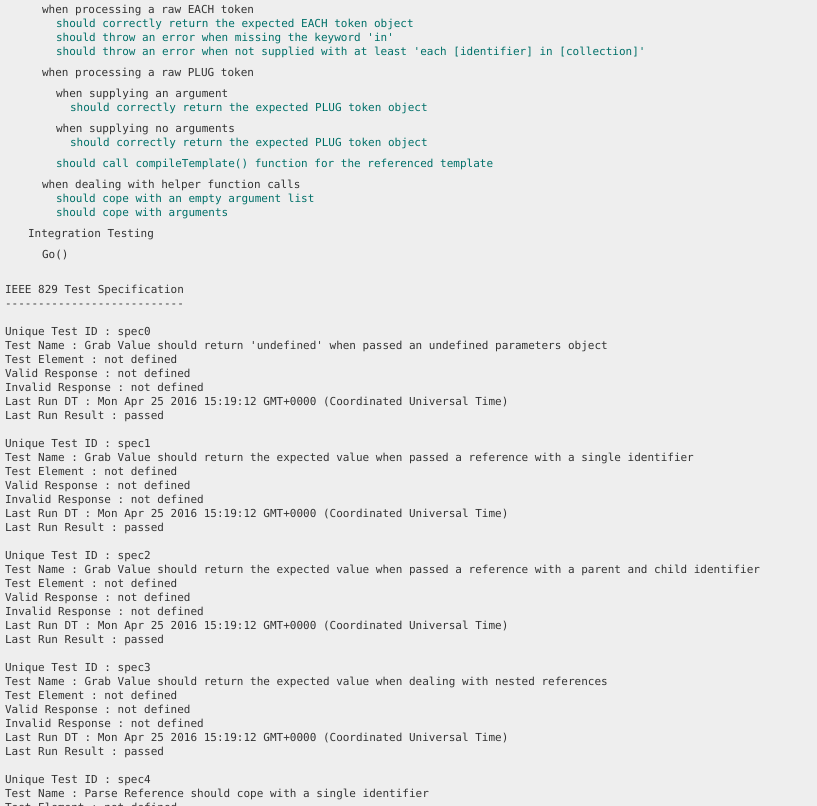
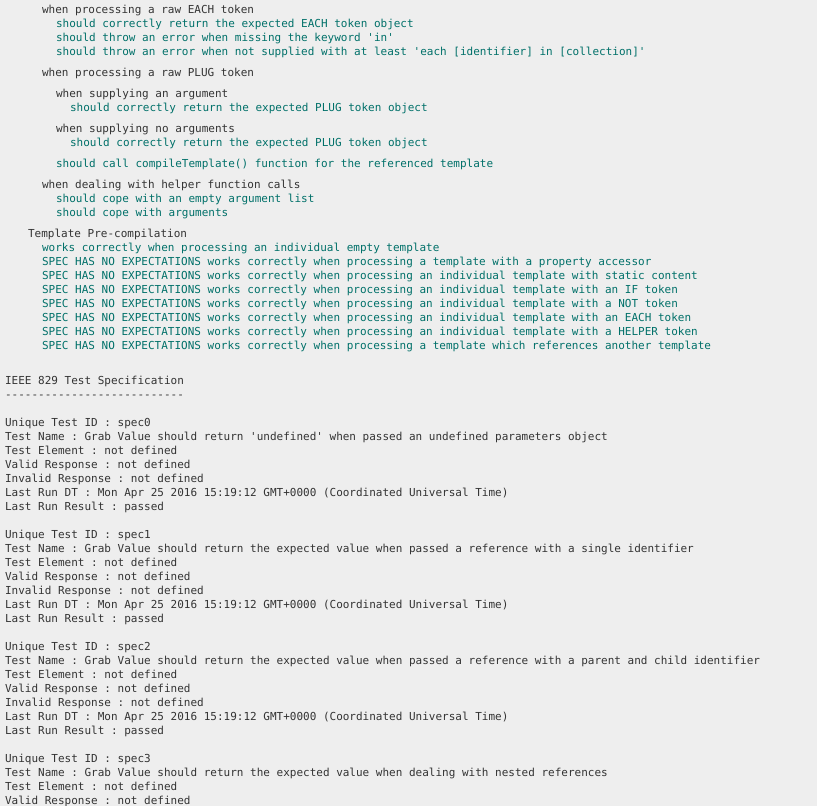
Before and after one commit to nikkorn/tofflejs, a website: page jasmine-standalone-2.4.1/SpecRunner.html in a window 1280 px wide. Shown: the part 949-1755 px from the top of the page, without its empty margins (0-817 px from the left). Drawn offline with Linux system fonts and the light colour scheme.

Commit message:
Started writing integration tests, this commit will determine if Travis CI is happy with me generating my templates in the (hopefully) available DOM before running my tests.

```diff
--- a/jasmine-standalone-2.4.1/SpecRunner.html
+++ b/jasmine-standalone-2.4.1/SpecRunner.html
@@ -24,13 +24,5 @@
   <script src="../toffle-jasmine-specs/ToffleJS-IntegrationTesting-Spec.js"></script>
 
 </head>
-<body>
-
-    <!-- templates used for testing -->
-
-    <script id="EmptyTemplate" type="text/toffle-template"></script>
-
-    <script id="EmptyTemplateWithArg" type="text/toffle-template" data-params="arg1"></script>
-
-</body>
+<body></body>
 </html>
--- a/toffle-jasmine-specs/ToffleJS-IntegrationTesting-Spec.js
+++ b/toffle-jasmine-specs/ToffleJS-IntegrationTesting-Spec.js
@@ -1,8 +1,60 @@
 
-describe("Integration Testing", function() {
+describe("Template Pre-compilation", function() {
 
-  describe("Go()", function() {
+  beforeEach(function() {
 
   });
 
+  it("works correctly when processing an individual empty template", function() {
+      var emptyTemplate = document.getElementById('EmptyTemplate');
+      if(emptyTemplate == null) {
+        populateDOMWithTemplateDefinitions();
+      }
+      //var preProcessedTemplate = toffle.template({
+          //template: document.getElementById('EmptyTemplate')
+      //});
+      expect(document.getElementById('EmptyTemplate')).not.toBe(null);
+  });
+
+  it("works correctly when processing a template with a property accessor", function() {
+
+  });
+
+  it("works correctly when processing an individual template with static content", function() {
+
+  });
+
+  it("works correctly when processing an individual template with an IF token", function() {
+
+  });
+
+  it("works correctly when processing an individual template with a NOT token", function() {
+
+  });
+
+  it("works correctly when processing an individual template with an EACH token", function() {
+
+  });
+
+  it("works correctly when processing an individual template with a HELPER token", function() {
+
+  });
+
+  it("works correctly when processing a template which references another template", function() {
+
+  });
 });
+
+function populateDOMWithTemplateDefinitions() {
+  var templateContainer = document.createElement("div");
+  templateContainer.innerHTML = '<script id="EmptyTemplate" type="text/toffle-template"></script>' +
+    '<script id="EmptyTemplateWithArg" type="text/toffle-template" data-params="arg1"></script>' +
+    '<script id="TemplateWithPropertyAccessor" type="text/toffle-template"><^ testValue ^></script>' +
+    '<script id="TemplateWithIF" type="text/toffle-template"><^ if trueCondition ^>CONTENT<^/^></script>' +
+    '<script id="TemplateWithNOT" type="text/toffle-template"><^ not falseCondition ^>CONTENT<^/^></script>' +
+    '<script id="TemplateWithEACH" type="text/toffle-template"><^ each x in someJSONArray ^>CONTENT<^/^></script>' +
+    '<script id="TemplateWithMATCH" type="text/toffle-template"><^ match x in ??helper someJSONArray ^>CONTENT<^/^></script>' +
+    '<script id="TemplateWithPLUG" type="text/toffle-template"><^ plug EmptyTemplate ^></script>' +
+    '<script id="TemplateWithHELPER" type="text/toffle-template"><^ ??yIsTrue y ^>CONTENT<^/^></script>';
+    document.body.appendChild(templateContainer);
+};
```
